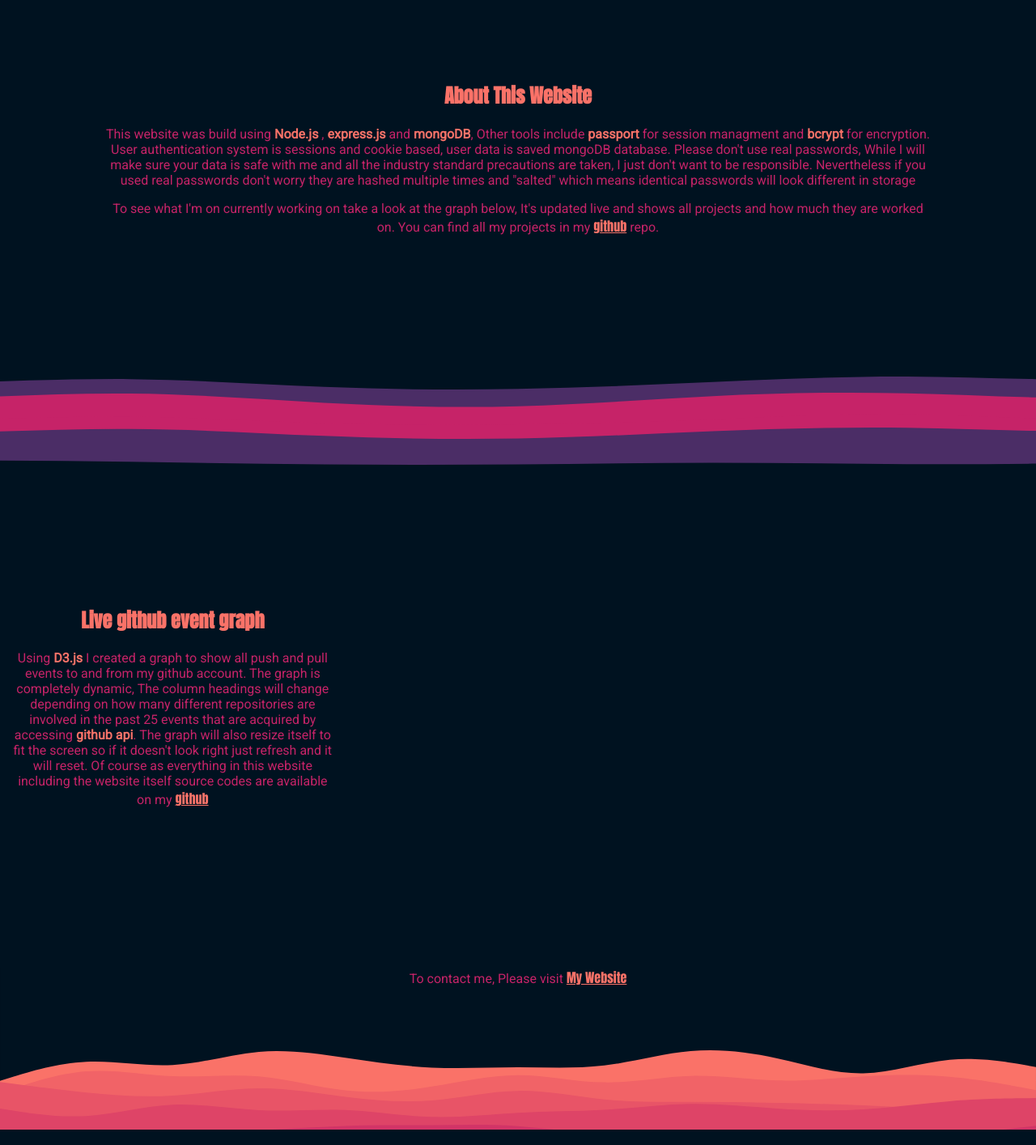
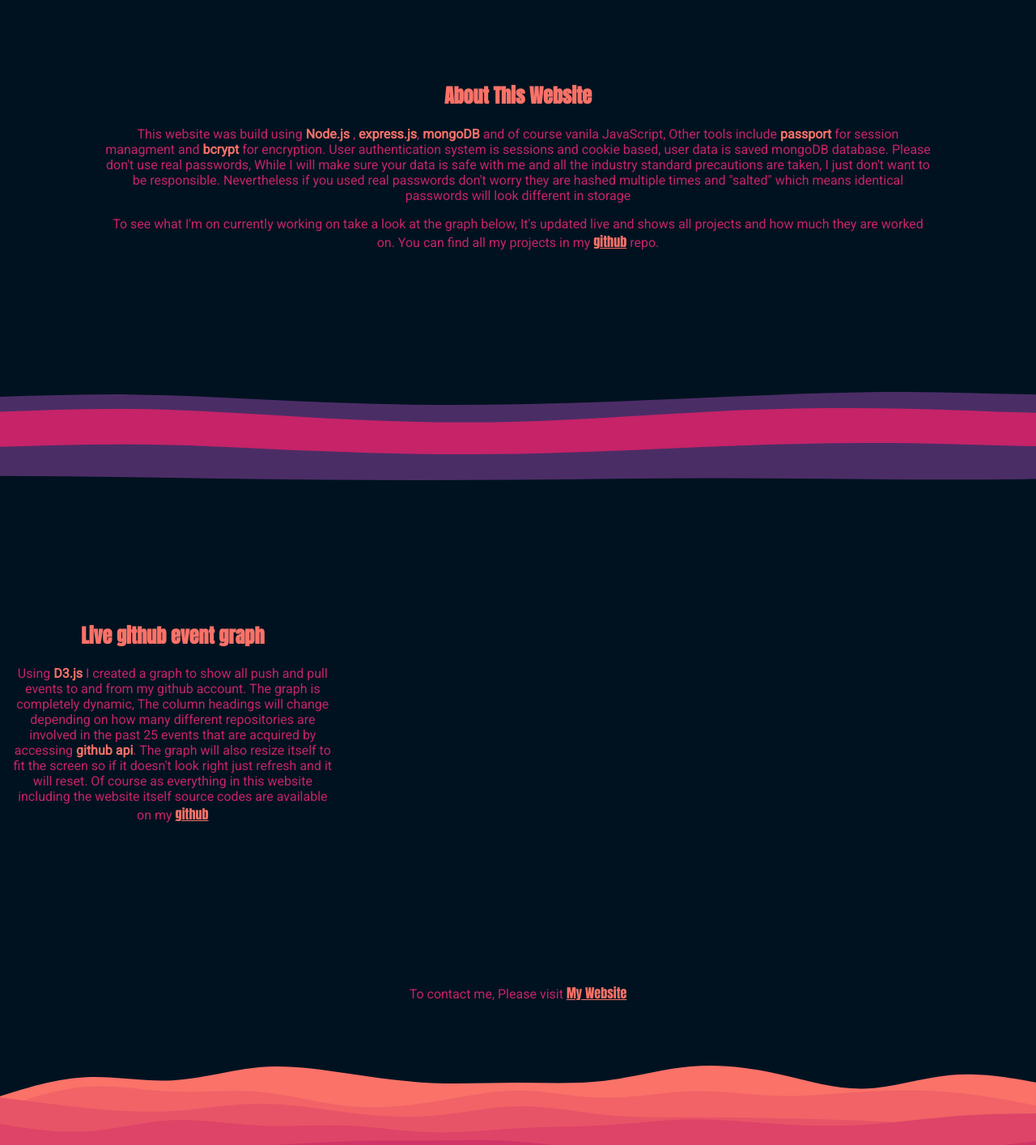
Before and after one commit to arshiaKalkho/nodejs-express-hub, a Node server app: page / in a window 1280 px wide. Shown: the part 40-1454 px from the top of the page at 81% size. Run offline with Node 20, Linux system fonts and the light colour scheme; the visitor is signed in with stand-in values (Sample User, id 1); some libraries are stand-ins or nearby versions.

Commit message:
updated text on main page

```diff
--- a/views/index.ejs
+++ b/views/index.ejs
@@ -62,7 +62,7 @@
 <div class="body">
     <div class="about">
         <h2 class="about-header">About This Website</h2>
-        <p>This website was build using <strong>Node.js</strong> , <strong>express.js</strong> and <strong>mongoDB</strong>, Other tools include <strong>passport</strong> for session managment and <strong>bcrypt</strong> for encryption. User authentication system is sessions and cookie based, user data is saved mongoDB database. Please don't use real passwords, While I will make sure your data is safe with me and all the industry standard precautions are taken, I just don't want to be responsible.
+        <p>This website was build using <strong>Node.js</strong> , <strong>express.js</strong>, <strong>mongoDB</strong> and of course vanila JavaScript, Other tools include <strong>passport</strong> for session managment and <strong>bcrypt</strong> for encryption. User authentication system is sessions and cookie based, user data is saved mongoDB database. Please don't use real passwords, While I will make sure your data is safe with me and all the industry standard precautions are taken, I just don't want to be responsible.
         Nevertheless if you used real passwords don't worry they are hashed multiple times and "salted" which means identical passwords will look different in storage</p>
         <p>To see what I'm on currently working on take a look at the graph below, It's updated live and shows all projects and how much they are worked on. You can find all my projects in my <a href="https://github.com/arshiakalkho"> github</a> repo.</p>
     </div>
--- a/views/projects.ejs
+++ b/views/projects.ejs
@@ -135,7 +135,7 @@
         document.body.classList.add("darkmode");
         vars.style.setProperty('--color-primary', "#000ffc" )
         vars.style.setProperty('--color-secondary', "001220" )
-        vars.style.setProperty('--color-tertioary', "#00ddfc" )
+        vars.style.setProperty('--color-tertioary', "#1cd1d1" )
 
         footer.style.backgroundImage = "url('./views/images/footer-light-mode.svg')"
 
```
